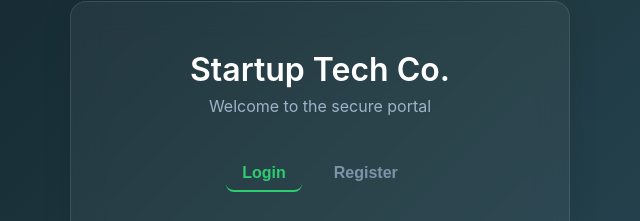
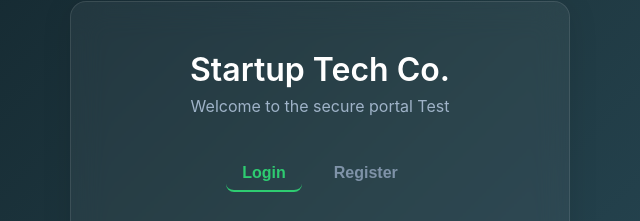
Before and after one commit to airnav-aeron/devops-training, a website: page public/index.html in a window 1280 px wide. Shown: the part 146-367 px from the top of the page, 320-960 px from the left. Drawn offline with Linux system fonts and the light colour scheme.

Commit message:
Add test in welcome page

```diff
--- a/public/index.html
+++ b/public/index.html
@@ -227,7 +227,7 @@
     <!-- Auth Section -->
     <div id="auth-section">
       <h1>Startup Tech Co.</h1>
-      <p class="subtitle">Welcome to the secure portal</p>
+      <p class="subtitle">Welcome to the secure portal Test</p>
 
       <div class="tabs">
         <button class="tab active" onclick="switchTab('login')" id="tab-login">Login</button>
```
